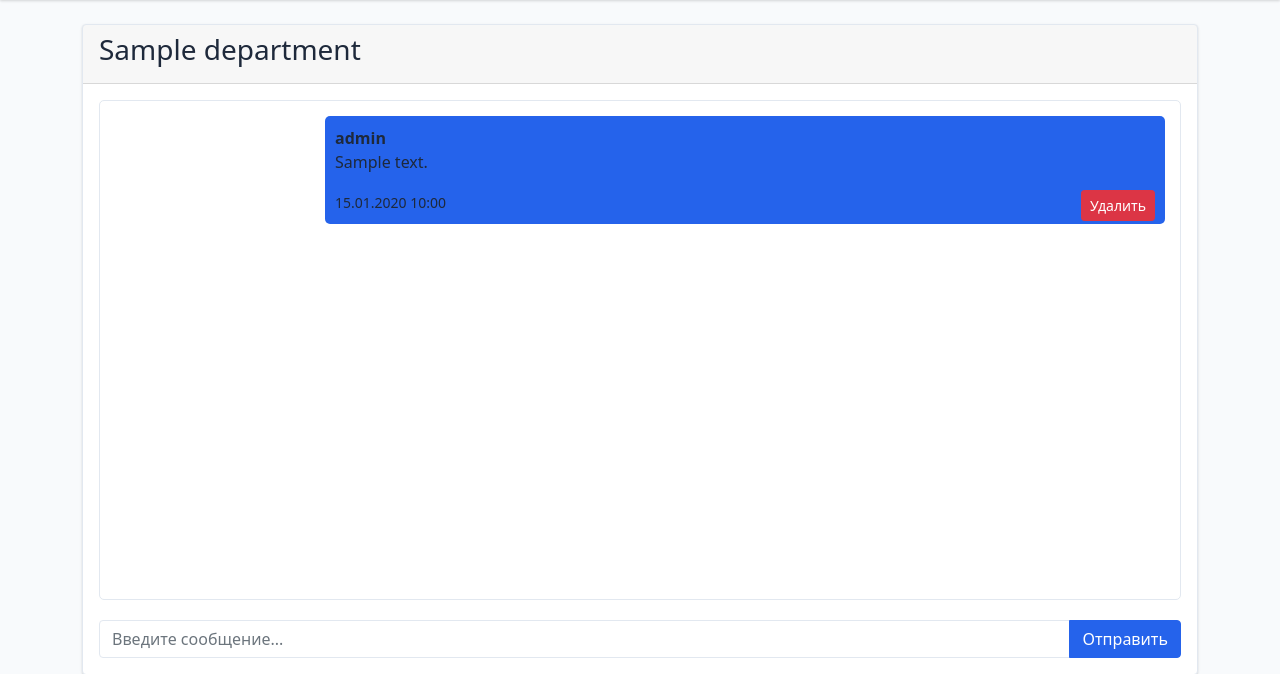
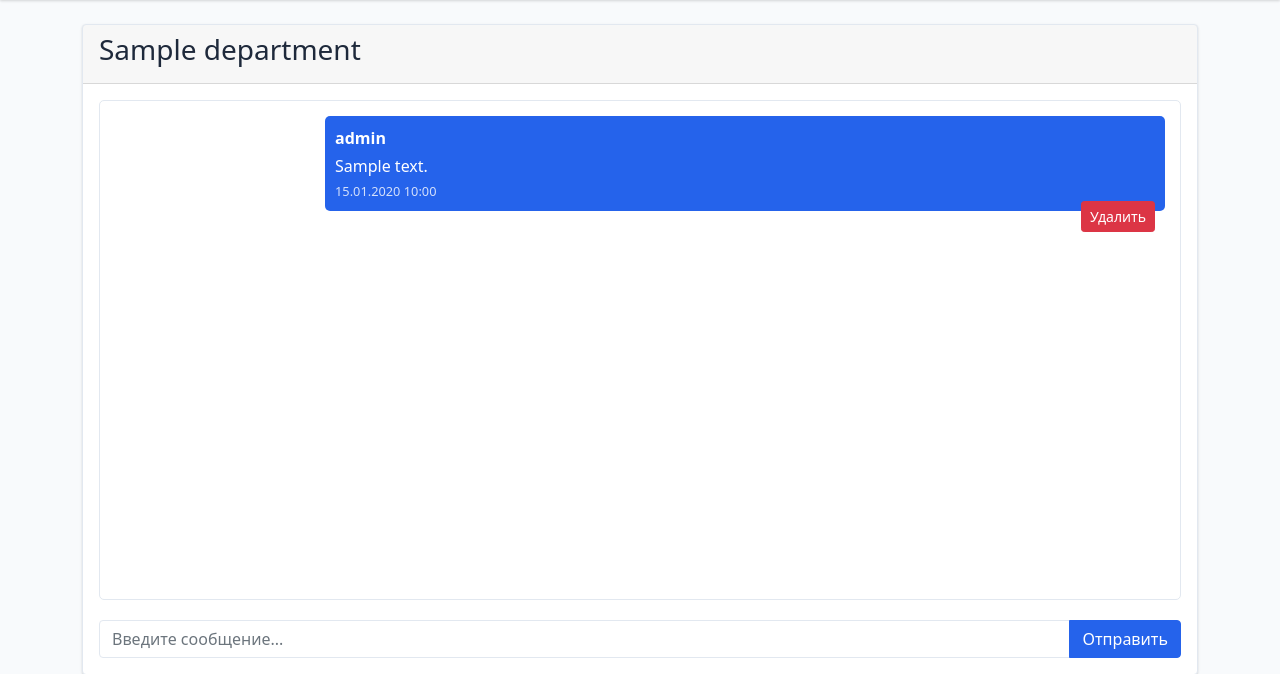
Before and after one commit to Tighki/sxtka, a Flask app: page /chat/1 in a window 1280 px wide. Shown: the part 59-733 px from the top of the page. Run offline with Flask 3, Linux system fonts and the light colour scheme; a user stored in the database is signed in; tables that the repository leaves empty hold one stand-in row (values such as "Sample post"); some libraries are stand-ins or nearby versions.

Commit message:
Исправлены стили сообщений чата и шаблон админ-панели

```diff
--- a/app.py
+++ b/app.py
@@ -250,8 +250,9 @@
     emit('new_message', {
         'content': message.content,
         'username': current_user.username,
-        'timestamp': message.timestamp.isoformat(),
-        'user_id': current_user.id
+        'timestamp': message.timestamp.strftime('%d.%m.%Y %H:%M'),
+        'user_id': current_user.id,
+        'is_own': current_user.id == message.user_id
     }, broadcast=True)
 
 if __name__ == '__main__':
--- a/static/css/style.css
+++ b/static/css/style.css
@@ -46,6 +46,7 @@
     min-height: 100%;
     margin: 0;
     padding: 0;
+    font-family: 'Roboto', sans-serif;
     background-color: var(--bg-color) !important;
     color: var(--text-color) !important;
     transition: all 0.3s ease;
@@ -137,19 +138,45 @@
     padding: 10px;
     border-radius: 5px;
     background-color: var(--card-bg);
-    color: var(--text-color);
+}
+
+.message strong {
+    display: block;
+    font-size: 1rem;
+    margin-bottom: 4px;
+    color: inherit !important;
+}
+
+.message small {
+    display: block;
+    font-size: 0.8rem;
+    margin-top: 4px;
+    opacity: 0.8;
+    color: inherit !important;
 }
 
 .message-own {
     background-color: var(--primary-color);
-    color: white;
+    color: #ffffff !important;
     margin-left: 20%;
+}
+
+.message-own strong,
+.message-own small,
+.message-own .message-content {
+    color: #ffffff !important;
 }
 
 .message-other {
     background-color: var(--secondary-color);
-    color: white;
+    color: #ffffff !important;
     margin-right: 20%;
+}
+
+.message-other strong,
+.message-other small,
+.message-other .message-content {
+    color: #ffffff !important;
 }
 
 /* Отделы */
--- a/templates/admin.html
+++ b/templates/admin.html
@@ -169,3 +169,5 @@
         });
     });
 });
+</script>
+{% endblock %}
--- a/templates/chat.html
+++ b/templates/chat.html
@@ -12,7 +12,7 @@
             {% for message in messages %}
                 <div class="message {% if message.user_id == current_user.id %}message-own{% else %}message-other{% endif %}">
                     <strong>{{ message.user.username }}</strong>
-                    <p>{{ message.content }}</p>
+                    <div class="message-content">{{ message.content }}</div>
                     <small>{{ message.timestamp.strftime('%d.%m.%Y %H:%M') }}</small>
                     {% if current_user.is_admin %}
                         <button class="btn btn-sm btn-danger float-end delete-message" data-message-id="{{ message.id }}">
@@ -23,9 +23,10 @@
             {% endfor %}
         </div>
 
-        <form id="message-form" data-department-id="{{ department.id }}">
+        <form id="message-form">
+            <input type="hidden" id="department_id" value="{{ department.id }}">
             <div class="input-group">
-                <input type="text" class="form-control" id="message-input" placeholder="Введите сообщение...">
+                <input type="text" class="form-control" id="message" placeholder="Введите сообщение...">
                 <button class="btn btn-primary" type="submit">Отправить</button>
             </div>
         </form>
```
